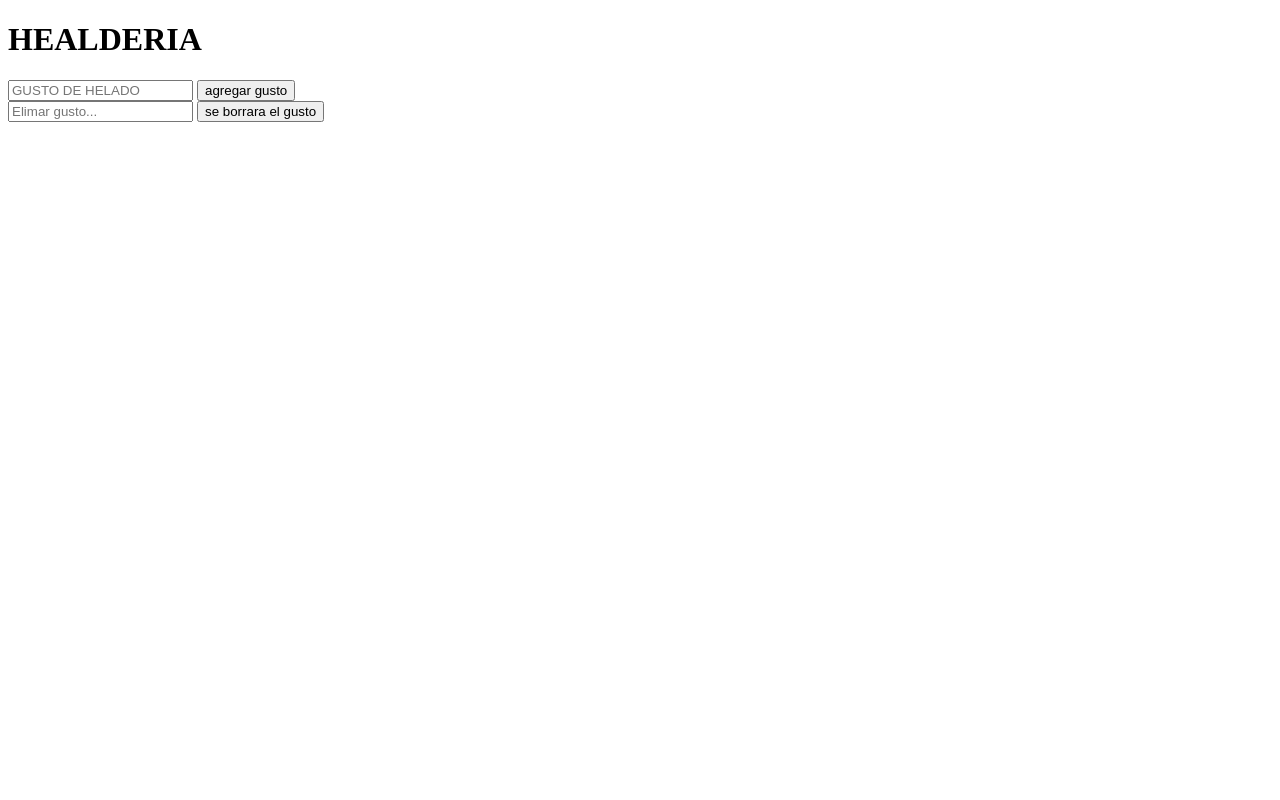
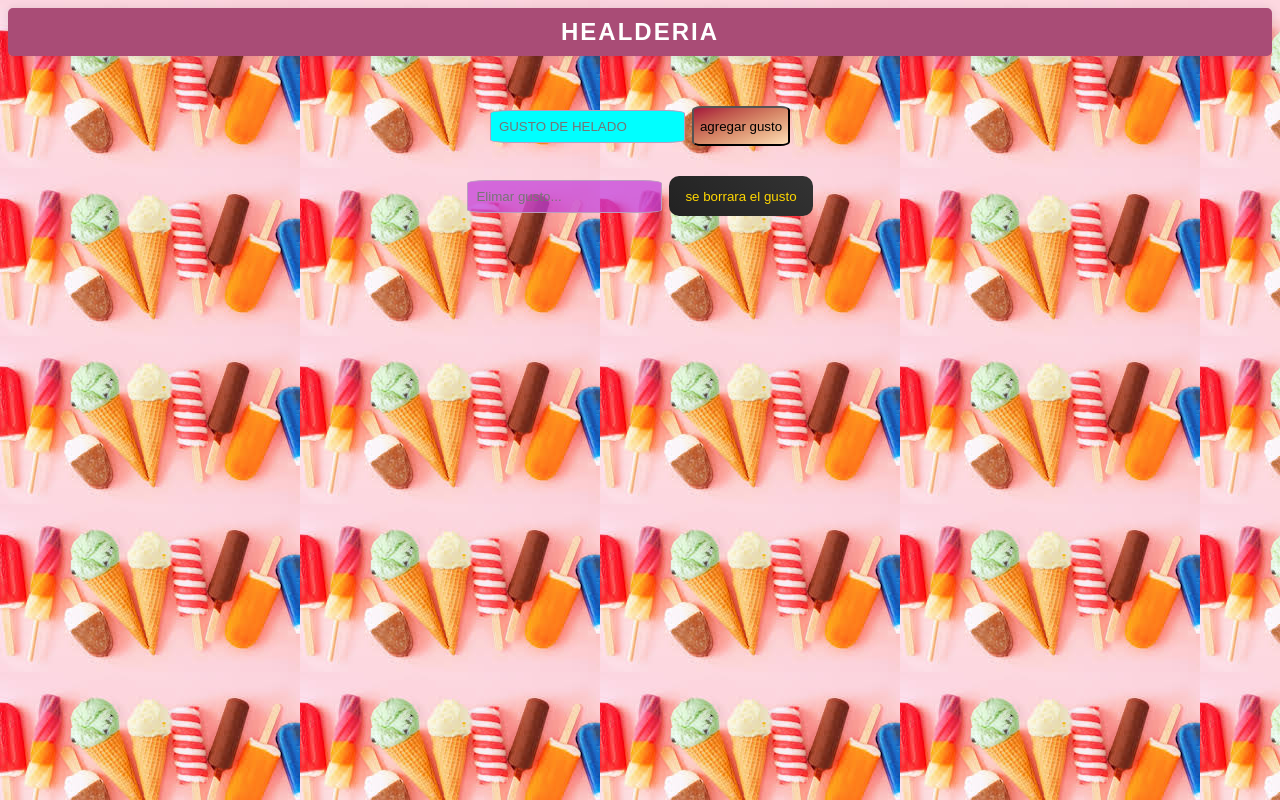
Before and after one commit to yumanyer/PreEntrega3-Pisoni, a plain HTML site: page index.html in a window 1280 px wide. Drawn offline with Linux system fonts and the light colour scheme.

Commit message:
AGREGUE CSS

```diff
--- a/index.html
+++ b/index.html
@@ -4,20 +4,23 @@
     <meta charset="UTF-8">
     <meta name="viewport" content="width=device-width, initial-scale=1.0">
     <title>Document</title>
+    <link rel="stylesheet" href="style.css">
 </head>
 <body>
+    <h1 class="h1-swing-in-top-fwd">HEALDERIA</h1>
+<div class="a">
+    <input type="text" id="helados" placeholder="GUSTO DE HELADO">
 
-    <h1>HEALDERIA</h1>
-    <input type="text" id="helados" placeholder="GUSTO DE HELADO">
     <button id="agregar">agregar gusto</button>
+</div>
 
     <div id="freezer"></div>
 
+    <div class="b">
     <input type="text" id="inputEliminar" placeholder="Elimar gusto...">
-    <button id="botonEliminar">se borrara el gusto</button>
 
-
-
+    <button id="botonEliminar" class=".slide-fwd-center">se borrara el gusto</button>
+</div>
 
 
 
--- /dev/null
+++ b/style.css
@@ -0,0 +1,150 @@
+body{
+    background-image: url(./assets/img/images.jpeg);
+
+
+}
+
+.a{
+    padding-bottom: 15px;
+    display: flex;
+    align-items: center;
+    justify-content: center;
+
+}
+#freezer{
+    display: flex;
+    justify-content: center;
+    font-size: 20px;
+    background-image: linear-gradient( 111.4deg,  rgba(238,113,113,1) 1%, rgba(246,215,148,1) 58% );
+    width: 30%;
+    margin: auto;
+    box-shadow:
+        3.7px 3.1px 5.3px -9px rgba(0, 0, 0, 0.096),
+        12.7px 10.6px 10.1px -9px rgba(0, 0, 0, 0.106),
+        44.7px 37.3px 14.5px -9px rgba(0, 0, 0, 0.117),
+        142.4px 118.8px 18.3px -9px rgba(0, 0, 0, 0.136),
+        156.4px 130.5px 21.6px -9px rgba(0, 0, 0, 0.164),
+        163px 136px 40px -9px rgba(0, 0, 0, 0.2);
+
+
+}
+.b{
+    padding-top: 15px;
+    display: flex;
+    align-items: center;
+    justify-content: center;
+}
+#helados{
+    background-color: aqua;
+    border-radius: 10%; /* Radio de las esquinas */
+    padding: 8px; /* Espaciado interno para un aspecto más agradable */
+    border: 1px solid #BB9CC0;
+}
+
+#helados:hover{
+    background-color: #ee7777;
+    border: 1px solid #C392EF;
+    color: yellow;
+
+}
+
+#agregar{
+    border-radius: 10%;
+    height: 40px;
+    margin-left: 7px;
+    background-image: linear-gradient(to right bottom, #a4193d, #bf554c, #d68566, #eab28b, #ffdfb9);
+}
+#agregar:hover{
+    background-color: #843455;
+    animation: pulse 0.5s ease infinite;
+}
+@keyframes pulse {
+    0% {
+        transform: scale(1);
+    }
+    50% {
+        transform: scale(1.1);
+    }
+    100% {
+        transform: scale(1);
+    }
+}
+
+h1{
+    display: flex;
+    justify-content: center;
+    padding: 10px;
+    background-color: #A94C76;
+    color: #fff;
+    font-family: 'Arial', sans-serif; /* Cambia la fuente según tus preferencias */
+    font-size: 24px; /* Ajusta el tamaño de la fuente según tus preferencias */
+    letter-spacing: 2px; /* Ajusta el espaciado entre letras según tus preferencias */
+    text-transform: uppercase; /* Convierte el texto a mayúsculas */
+    margin: 0; /* Elimina el margen predeterminado del h1 */
+    border-radius: 5px; /* Añade esquinas redondeadas */
+    box-shadow: 0 0 10px rgba(0, 0, 0, 0.1);
+    margin-bottom: 50px;
+
+}
+.h1-swing-in-top-fwd {
+    -webkit-animation: swing-in-top-fwd 2s cubic-bezier(0.25, 0.1, 0.25, 1) forwards;
+            animation: swing-in-top-fwd 2s cubic-bezier(0.25, 0.1, 0.25, 1) forwards;
+}
+
+@-webkit-keyframes swing-in-top-fwd {
+    0% {
+        -webkit-transform: rotateX(-100deg);
+                transform: rotateX(-100deg);
+        -webkit-transform-origin: top;
+                transform-origin: top;
+        opacity: 0;
+    }
+    100% {
+        -webkit-transform: rotateX(0deg);
+                transform: rotateX(0deg);
+        -webkit-transform-origin: top;
+                transform-origin: top;
+        opacity: 1;
+    }
+}
+
+@keyframes swing-in-top-fwd {
+    0% {
+        -webkit-transform: rotateX(-100deg);
+                transform: rotateX(-100deg);
+        -webkit-transform-origin: top;
+                transform-origin: top;
+        opacity: 0;
+    }
+    100% {
+        -webkit-transform: rotateX(0deg);
+                transform: rotateX(0deg);
+        -webkit-transform-origin: top;
+                transform-origin: top;
+        opacity: 1;
+    }
+}
+#inputEliminar{
+    background-color: rgba(196, 62, 217, 0.724); /* Color del texto */
+    border-radius: 10%; /* Radio de las esquinas */
+    padding: 8px; /* Espaciado interno para un aspecto más agradable */
+    border: 1px solid #BB9CC0; /* Borde del input */
+
+}
+
+#botonEliminar{
+background: linear-gradient(45deg, #222, #333);
+    color: #FFD700;
+    border-radius: 10px;
+    height: 40px;
+    padding: 8px 16px;
+    border: none;
+    cursor: pointer;
+    margin-left: 7px;
+}
+
+#botonEliminar:hover {
+    transition: transform 0.3s ease-in-out;
+    transform: scale(1.1) rotate(3deg);
+    background-color: #a4193d;
+}
```
Also changed, not shown: assets/img/images.jpeg (added).
